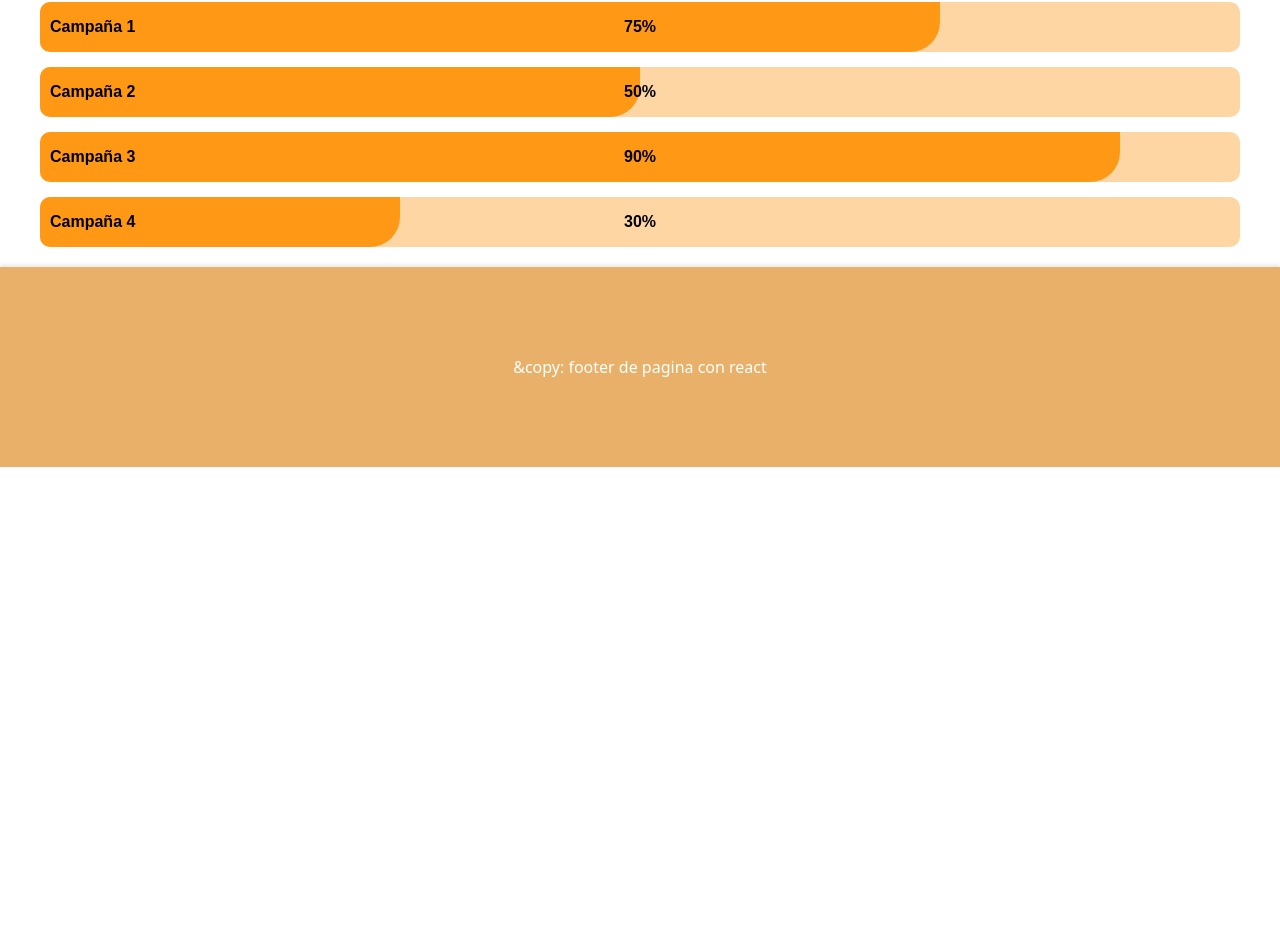
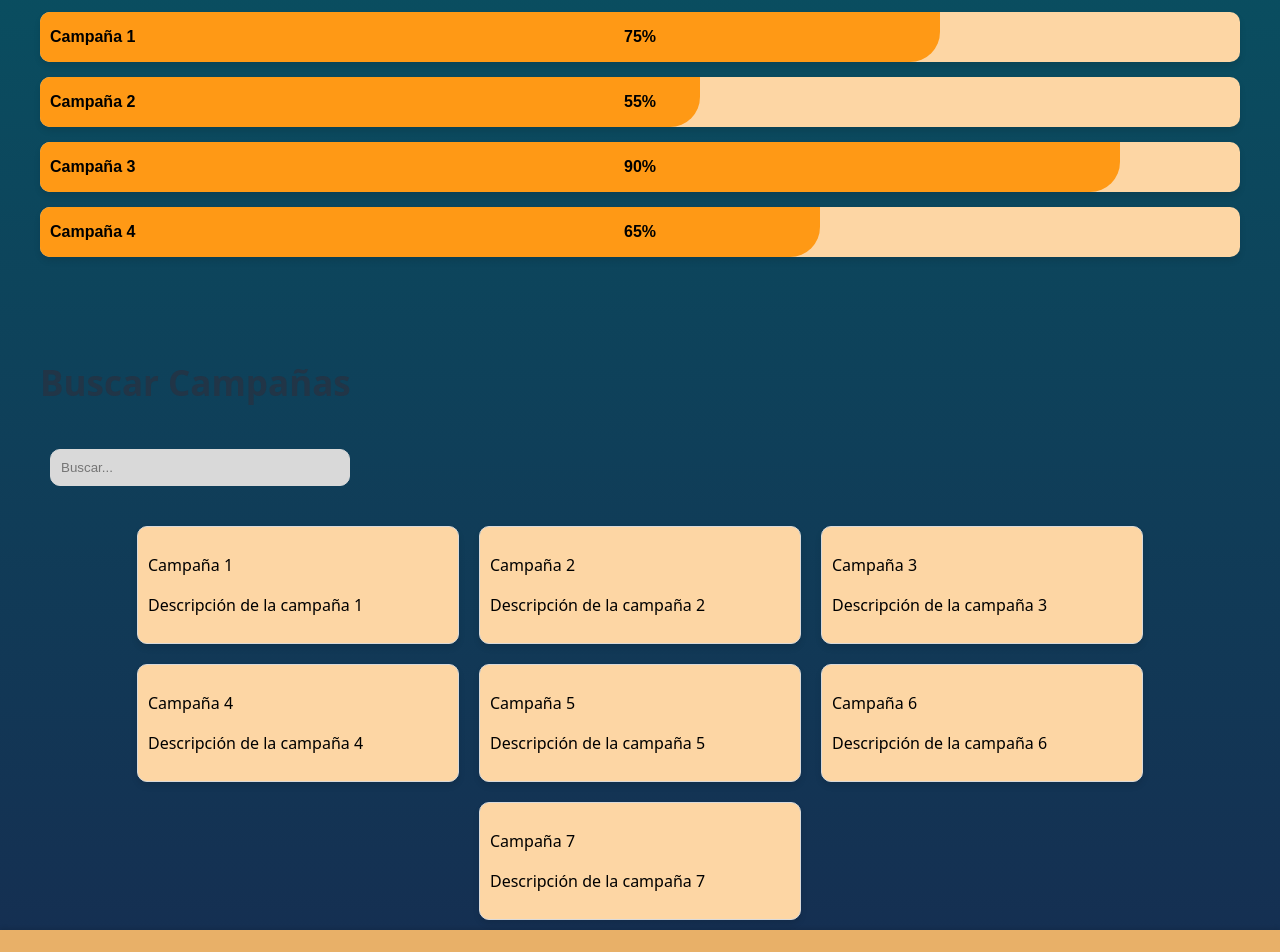
Before and after one commit to VictorianoDL/ProyectoFinal-Grupo4-FrontEnd, a React (Vite) app in the folder agape-FrontEnd/: page /campanias in a window 1280 px wide. Shown: the part 931-1883 px from the top of the page. Before the commit the page ends 1398 px from the top, so only its background shows below. Built offline with nearby package versions, Linux system fonts and the light colour scheme.

Commit message:
Se agrego la seccion tres para la busqueada de campañas y se modificaron los estilos de las demas secciones

```diff
--- a/agape-FrontEnd/src/App.css
+++ b/agape-FrontEnd/src/App.css
@@ -18,19 +18,22 @@ Header {
     display: flex;
     justify-content: space-between;
     align-items: center;
-
     position: fixed;
     top: 0;
     z-index: 100;
-
     width: 100%;
-
     color: white;
+    background: transparent;
 
 }
 
 /* ---------------------Main-------------------- */
 
+
+body{
+  background: linear-gradient(to bottom, #00686C, #17294F);
+
+}
 
 .home{
     width: 100%;
--- a/agape-FrontEnd/src/Components/Main/Campanias/Campanias.tsx
+++ b/agape-FrontEnd/src/Components/Main/Campanias/Campanias.tsx
@@ -1,7 +1,8 @@
 import  CampaniasPorFinalizar  from "./campañasPorFinalizar/campaniaPorFinalizar";
 import CampaniaCard from "./campañasRecientes/campaniaCard";
-import "./campañasRecientes/styles/campanias.css";
-import "./campañasPorFinalizar/styles/campaniasPorFinalizar.css";
+import "./campañasRecientes/campanias.css";
+import "./campañasPorFinalizar/campaniasPorFinalizar.css";
+import BuscarCampañas from "./buscarCampaña/buscarCampañas";
 
 const Campanias = () => {
   const campanias = [
@@ -16,7 +17,7 @@ const Campanias = () => {
     <>
     <h2>Recientes</h2>
     <div className="campanias">
-      <div className="campanias-grid">
+      <div className="campanias-grid" onClick={() => {}}>
         <div className="fila">
           <CampaniaCard className="cuadrado" {...campanias[0]} />
           <CampaniaCard className="rectangulo" {...campanias[1]} />
@@ -29,9 +30,9 @@ const Campanias = () => {
       </div>
     </div>
 
-    <div className="containerPorFinalizar">
-      <CampaniasPorFinalizar />
-    </div>
+      <CampaniasPorFinalizar/>
+
+      <BuscarCampañas/>
 
     </>
   );
--- /dev/null
+++ b/agape-FrontEnd/src/Components/Main/Campanias/buscarCampaña/buscarCampañas.css
@@ -0,0 +1,42 @@
+input{
+    margin: 10px;
+    padding: 10px;
+    border: 1px solid #D9D9D9;
+    border-radius: 10px;
+    width: 300px;
+    background-color: #D9D9D9;
+    color: black;
+    outline: none;
+    box-sizing: border-box;
+}
+
+.buscarCampañas{
+    display: flex;
+    flex-direction: row;
+    flex-wrap: wrap;
+    align-items: flex-start;
+    justify-content: center;
+    margin-top: 20px;
+
+}
+
+.resultadoCard{
+    border: 1px solid #D9D9D9;
+    border-radius: 10px;
+    padding: 10px;
+    margin: 10px;
+    width: 300px;
+    background-color: #FDD6A4;
+    color: black;
+    transition: transform 0.2s;
+    cursor: pointer;
+    box-shadow: 0 4px 6px rgba(0, 0, 0, 0.1);
+}
+
+.resultadoCard:hover{
+    transform: scale(1.01);
+}
+
+.resultadoCard:active {
+    transform: scale(0.99);
+}
--- /dev/null
+++ b/agape-FrontEnd/src/Components/Main/Campanias/buscarCampaña/buscarCampañas.tsx
@@ -0,0 +1,45 @@
+import React, { useState } from "react";
+import "./buscarCampañas.css";
+
+const BuscarCampañas: React.FC = () => {
+    const [query, setQuery] = useState('');
+
+    const campanias = [
+        { nombre: 'Campaña 1', descripcion: 'Descripción de la campaña 1' },
+        { nombre: 'Campaña 2', descripcion: 'Descripción de la campaña 2' },
+        { nombre: 'Campaña 3', descripcion: 'Descripción de la campaña 3' },
+        { nombre: 'Campaña 4', descripcion: 'Descripción de la campaña 4' },
+        { nombre: 'Campaña 5', descripcion: 'Descripción de la campaña 5' },
+        { nombre: 'Campaña 6', descripcion: 'Descripción de la campaña 6' },
+        { nombre: 'Campaña 7', descripcion: 'Descripción de la campaña 7' }
+    ];
+
+    const resultadosFiltrados = campanias.filter(campania => campania.nombre.toLowerCase().includes(query.toLowerCase()));
+
+    return (
+        <div>
+            <h2>Buscar Campañas</h2>
+            <input
+                type="text"
+                placeholder="Buscar..."
+                value={query}
+                onChange={(e) => setQuery(e.target.value)}
+            />
+
+            <div className="buscarCampañas">
+                {resultadosFiltrados.length > 0 ? (
+                    resultadosFiltrados.map((campania, index) => (
+                        <div key={index} className="resultadoCard" onClick={() => {}}>
+                            <p className="nombre">{campania.nombre}</p>
+                            <p className="descripcion">{campania.descripcion}</p>
+                        </div>
+                    ))
+                ) : (
+                    <p>No se encontraron campañas.</p>
+                )}
+            </div>
+        </div>
+    );
+};
+
+export default BuscarCampañas;
--- a/agape-FrontEnd/src/Components/Main/Campanias/campañasPorFinalizar/campaniaPorFinalizar.tsx
+++ b/agape-FrontEnd/src/Components/Main/Campanias/campañasPorFinalizar/campaniaPorFinalizar.tsx
@@ -1,19 +1,19 @@
 import React from "react";
-import "./styles/campaniasPorFinalizar.css";
+import "./campaniasPorFinalizar.css";
 
 const CampaniasPorFinalizar: React.FC = () => {
   const campanias = [
     { nombre: "Campaña 1", porcentaje: 75 },
-    { nombre: "Campaña 2", porcentaje: 50 },
+    { nombre: "Campaña 2", porcentaje: 55 },
     { nombre: "Campaña 3", porcentaje: 90 },
-    { nombre: "Campaña 4", porcentaje: 30 },
+    { nombre: "Campaña 4", porcentaje: 65 },
   ];
 
   return (
     <div className="segundoContainer">
       <h2>A nada de llegar al objetivo!</h2>
       {campanias.map((campania, index) => (
-        <div key={index} className="barraContainer">
+        <div key={index} className="barraContainer" onClick={() => {}}>
           <div className="barraFondo">
             <div
               className="barraRelleno"
--- a/agape-FrontEnd/src/Components/Main/Campanias/campañasPorFinalizar/styles/campaniasPorFinalizar.css
+++ b/agape-FrontEnd/src/Components/Main/Campanias/campañasPorFinalizar/campaniasPorFinalizar.css
@@ -1,10 +1,12 @@
 .segundoContainer {
   margin: 20px auto;
   font-family: Arial, sans-serif;
+  transition: transform 0.2s;
 }
 
 .barraContainer {
   margin-bottom: 15px;
+  cursor: pointer;
 }
 
 .barraFondo {
@@ -14,6 +16,7 @@
   width: 100%;
   position: relative;
   overflow: hidden;
+  box-shadow: 0 4px 6px rgba(0, 0, 0, 0.1);
 }
 
 .barraRelleno {
@@ -49,3 +52,11 @@
 .segundoContainer h2{
     font-size: 35px;
 }
+
+.barraFondo:hover{
+    transform: scale(1.02);
+}
+
+.barraFondo:active {
+    transform: scale(0.99);
+}
--- a/agape-FrontEnd/src/Components/Main/Campanias/campañasRecientes/campaniaCard.tsx
+++ b/agape-FrontEnd/src/Components/Main/Campanias/campañasRecientes/campaniaCard.tsx
@@ -1,3 +1,5 @@
+import "./campanias.css"
+
 const CampaniaCard = ({ nombre, descripcion, className }: { nombre: string; descripcion: string; className?:string }) => {
     return (
         <div className={`CampaniaCard${className ? ` ${className}` : ''}`}>
--- a/agape-FrontEnd/src/Components/Main/Campanias/campañasRecientes/styles/campanias.css
+++ b/agape-FrontEnd/src/Components/Main/Campanias/campañasRecientes/campanias.css
@@ -1,6 +1,10 @@
 .campanias {
   width: 80%;
   margin: 0 auto;
+}
+
+.campanias h2{
+  cursor: pointer;
 }
 
 h2 {
@@ -10,9 +14,9 @@ h2 {
 
 .fila {
   display: flex;
-  gap: 10px;
+  gap: 20px;
   height: 280px;
-  margin-bottom: 10px;
+  margin-bottom: 20px;
 }
 
 .cuadrado {
@@ -37,4 +41,15 @@ h2 {
   display: flex;
   flex-direction: column;
   justify-content: flex-end;
+  transition: transform 0.15s;
+  cursor: pointer;
+  box-shadow: 0 4px 6px rgba(0, 0, 0, 0.1);
 }
+
+.CampaniaCard:hover {
+    transform: scale(1.01);
+}
+
+.CampaniaCard:active {
+    transform: scale(0.99);
+}
--- a/agape-FrontEnd/src/index.css
+++ b/agape-FrontEnd/src/index.css
@@ -5,12 +5,17 @@
 
   color-scheme: light dark;
   color: rgba(255, 255, 255, 0.87);
-  background-color: #258fc9;
+  /*background-color: #258fc9;*/
 
   font-synthesis: none;
   text-rendering: optimizeLegibility;
   -webkit-font-smoothing: antialiased;
   -moz-osx-font-smoothing: grayscale;
+}
+
+h1, h2, h3{
+  user-select: none;
+  cursor: default;
 }
 
 a {
```
